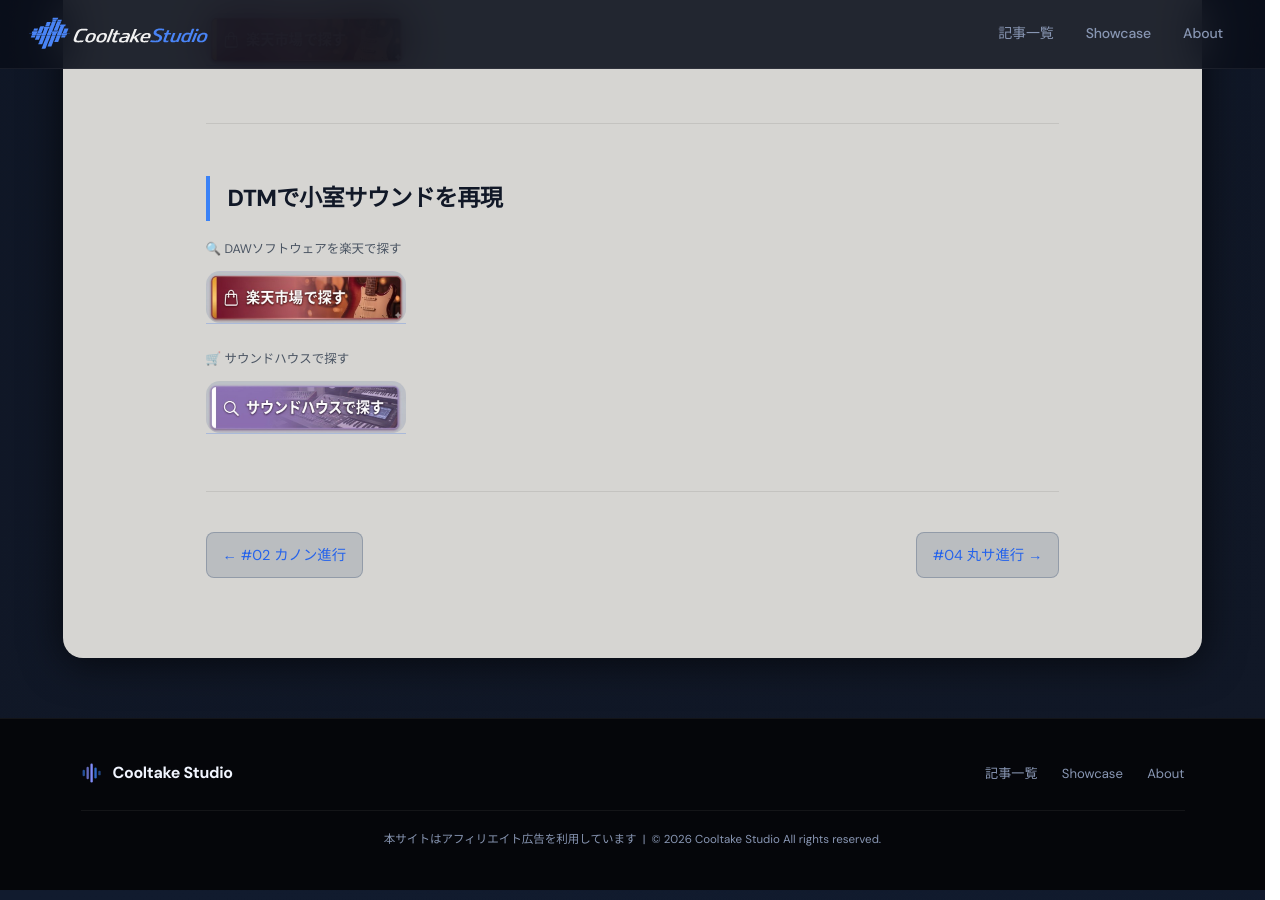
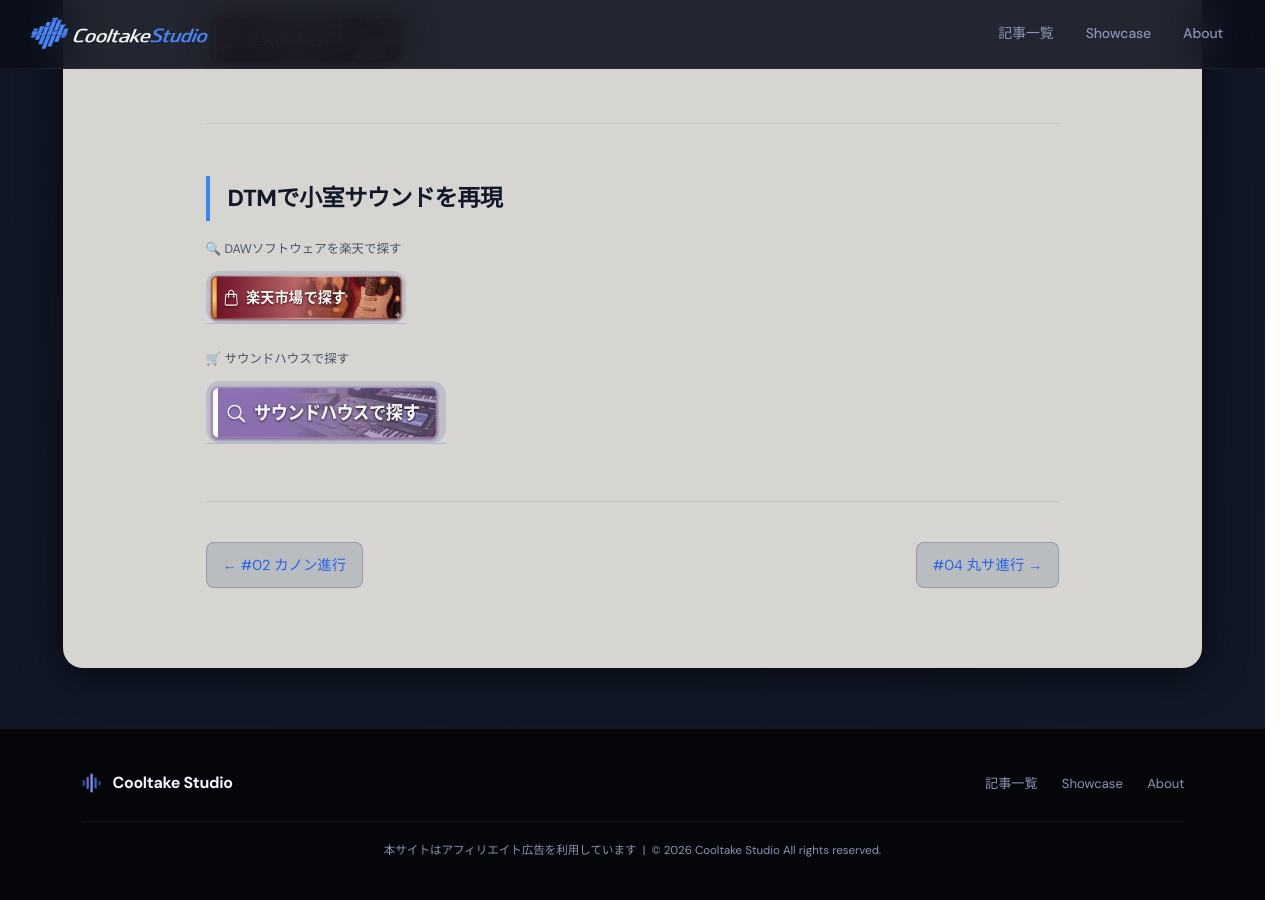
Before and after one commit to cooltake/cooltake-staging, a Jekyll site: the page built from _posts/2026-05-30-chord-progression-03-komuro.md, in a window 1280 px wide and 900 px high, scrolled down 5624 px. Built offline with Jekyll 4.4.1, drawn with Linux system fonts in a browser that asks for light colours; some web fonts are replaced.

```diff
--- a/_posts/2026-05-30-chord-progression-03-komuro.md
+++ b/_posts/2026-05-30-chord-progression-03-komuro.md
@@ -378,7 +378,7 @@
 <span style="display:block;font-size:.78rem;color:#4b5563;margin-bottom:3px;margin-top:6px;">🔍 DAWソフトウェアを楽天で探す</span>
 <a href="https://hb.afl.rakuten.co.jp/ichiba/54518dd8.3792440a.54518dd9.03b99be4/?pc=https%3A//search.rakuten.co.jp/search/mall/DAW%2B%E3%82%BD%E3%83%95%E3%83%88%E3%82%A6%E3%82%A7%E3%82%A2%2BDTM%2B%E5%85%A5%E9%96%80/" rel="nofollow" referrerpolicy="no-referrer-when-downgrade" style="display:inline-block;text-decoration:none;margin:.4rem 0;"><img src="/assets/images/btn-rakuten.jpg" alt="DAWソフトウェアを楽天で探す" width="200" style="max-width:100%;height:auto;border-radius:14px;display:block;"></a>
 <span style="display:block;font-size:.78rem;color:#4b5563;margin-bottom:3px;margin-top:6px;">🛒 サウンドハウスで探す</span>
-<a href="https://h.accesstrade.net/sp/cc?rk=0100pdhv00n9hy&url=https%3A%2F%2Fwww.soundhouse.co.jp%2Fsearch%2Findex%3Fs_search_all%3D%E3%82%B3%E3%83%BC%E3%83%89%E9%80%B2%E8%A1%8C%26s_ord%3D" rel="nofollow" referrerpolicy="no-referrer-when-downgrade" style="display:inline-block;text-decoration:none;margin:.4rem 0;"><img src="/assets/images/btn-soundhouse.jpg" alt="サウンドハウスで探す" width="200" style="max-width:100%;height:auto;border-radius:14px;display:block;"></a>
+<a href="https://h.accesstrade.net/sp/cc?rk=0100pdhv00n9hy&url=https%3A%2F%2Fwww.soundhouse.co.jp%2Fsearch%2Findex%3Fs_search_all%3D%E3%82%B3%E3%83%BC%E3%83%89%E9%80%B2%E8%A1%8C%26s_ord%3D" rel="nofollow" referrerpolicy="no-referrer-when-downgrade" style="display:inline-block;text-decoration:none;margin:.4rem 0;"><img src="/assets/images/btn-soundhouse.jpg" alt="サウンドハウスで探す" width="240" style="max-width:100%;height:auto;border-radius:14px;display:block;"></a>
 
 ---
 
```
